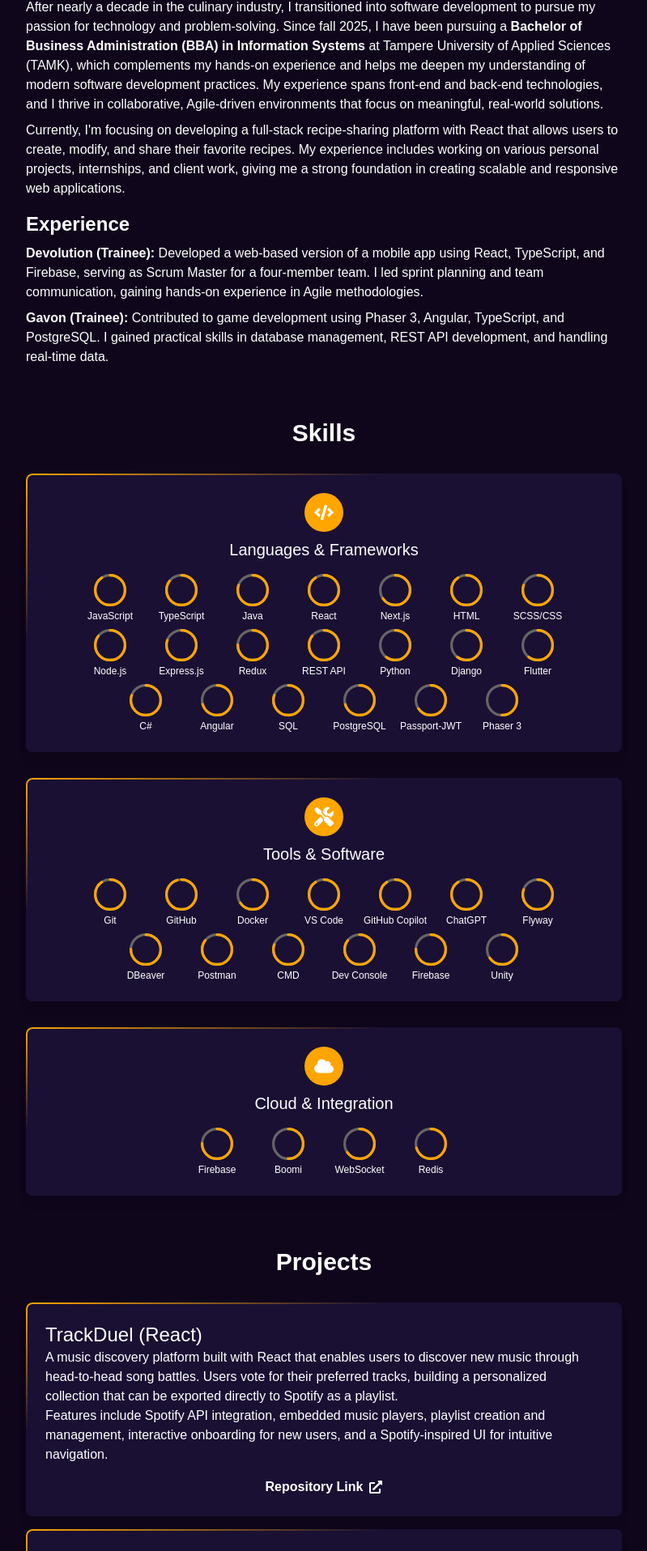
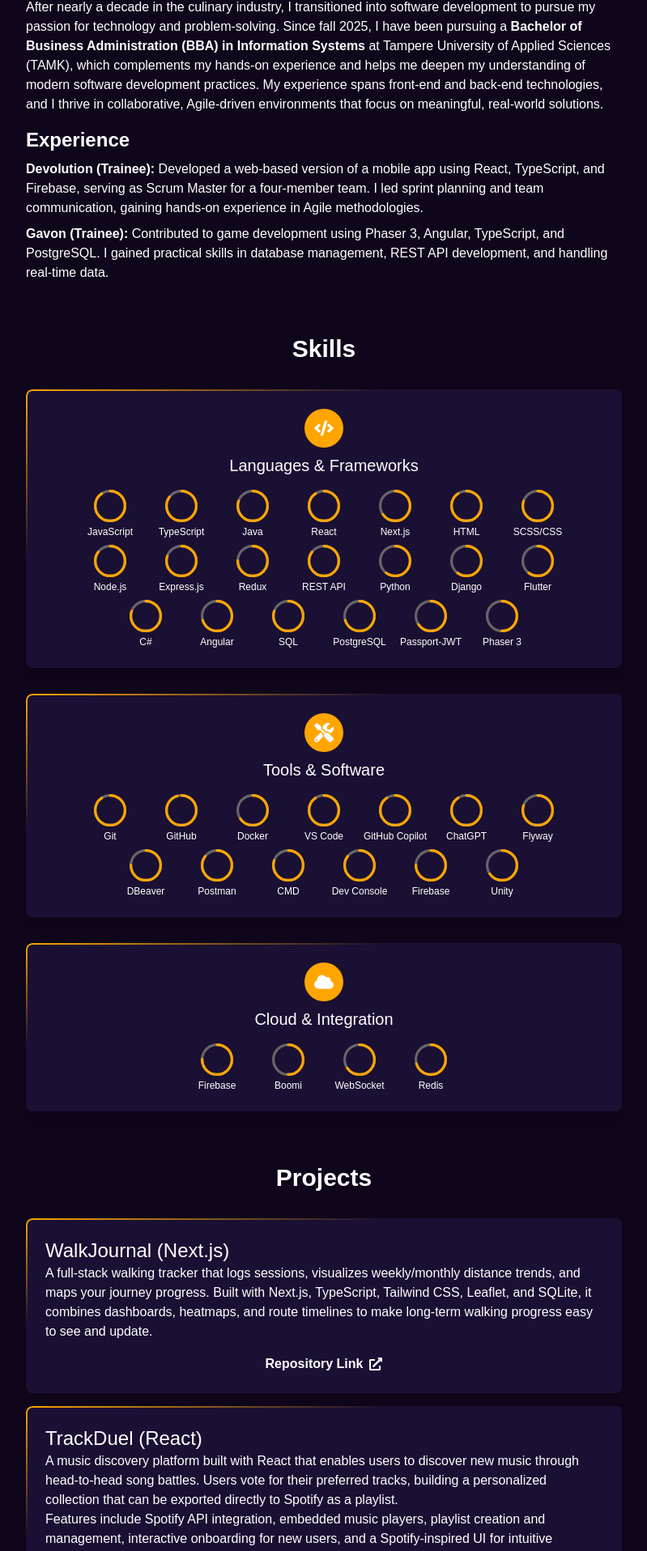
Before and after one commit to AnssiPeltola/portfolio, a React (Create React App) app: page / in a window 1280 px wide. Shown: the part 738-2654 px from the top of the page at 81% size, without its empty margins (240-1039 px from the left). Built offline with nearby package versions, Linux system fonts and the light colour scheme.

Commit message:
New project added

```diff
--- a/src/components/About.js
+++ b/src/components/About.js
@@ -58,13 +58,6 @@
         back-end technologies, and I thrive in collaborative, Agile-driven
         environments that focus on meaningful, real-world solutions.
       </p>
-      <p className="mt-2">
-        Currently, I'm focusing on developing a full-stack recipe-sharing
-        platform with React that allows users to create, modify, and share their
-        favorite recipes. My experience includes working on various personal
-        projects, internships, and client work, giving me a strong foundation in
-        creating scalable and responsive web applications.
-      </p>
       <h2 className="text-2xl font-bold mt-4">Experience</h2>
       <p className="mt-2">
         <strong>Devolution (Trainee):</strong> Developed a web-based version of
--- a/src/components/Projects.js
+++ b/src/components/Projects.js
@@ -16,6 +16,22 @@
       }`}
     >
       <h1 className="text-3xl font-bold text-center mb-8">Projects</h1>
+      <a
+        href="https://github.com/AnssiPeltola/WalkJournal"
+        target="_blank"
+        rel="noopener noreferrer"
+        className="block"
+      >
+        <div className="project bg-plumpPurple p-6 rounded-lg shadow-lg mt-4 transform hover:scale-105 transition duration-300">
+          <h2 className="text-2xl">WalkJournal (Next.js)</h2>
+          <p>
+            A full‑stack walking tracker that logs sessions, visualizes weekly/monthly distance trends, and maps your journey progress. Built with Next.js, TypeScript, Tailwind CSS, Leaflet, and SQLite, it combines dashboards, heatmaps, and route timelines to make long‑term walking progress easy to see and update.
+          </p>
+          <div className="text-white font-bold flex items-center justify-center relative z-10 mt-4">
+            Repository Link <FaExternalLinkAlt className="ml-2" />
+          </div>
+        </div>
+      </a>
       <a
         href="https://github.com/AnssiPeltola/TrackDuel"
         target="_blank"
```
